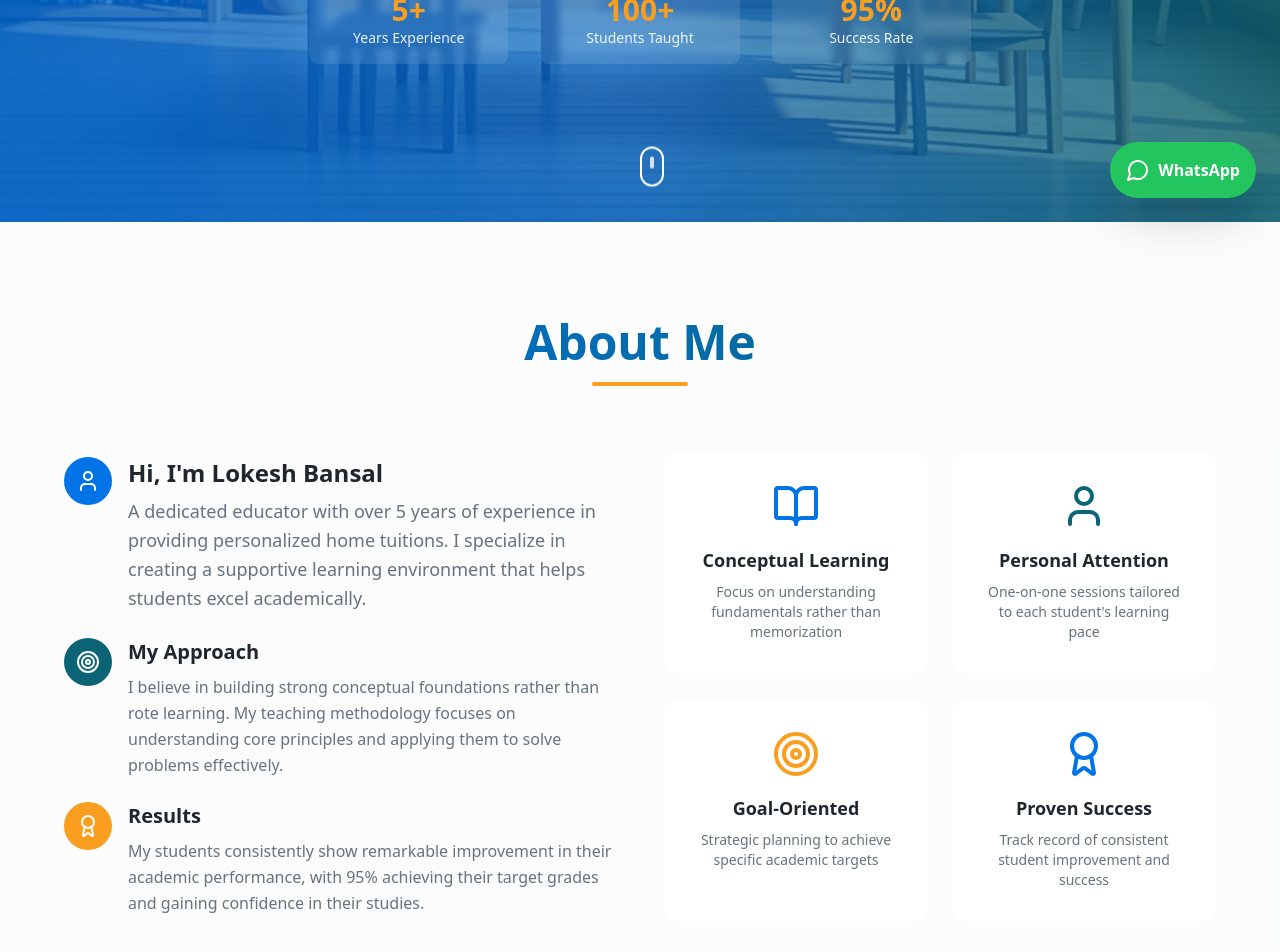
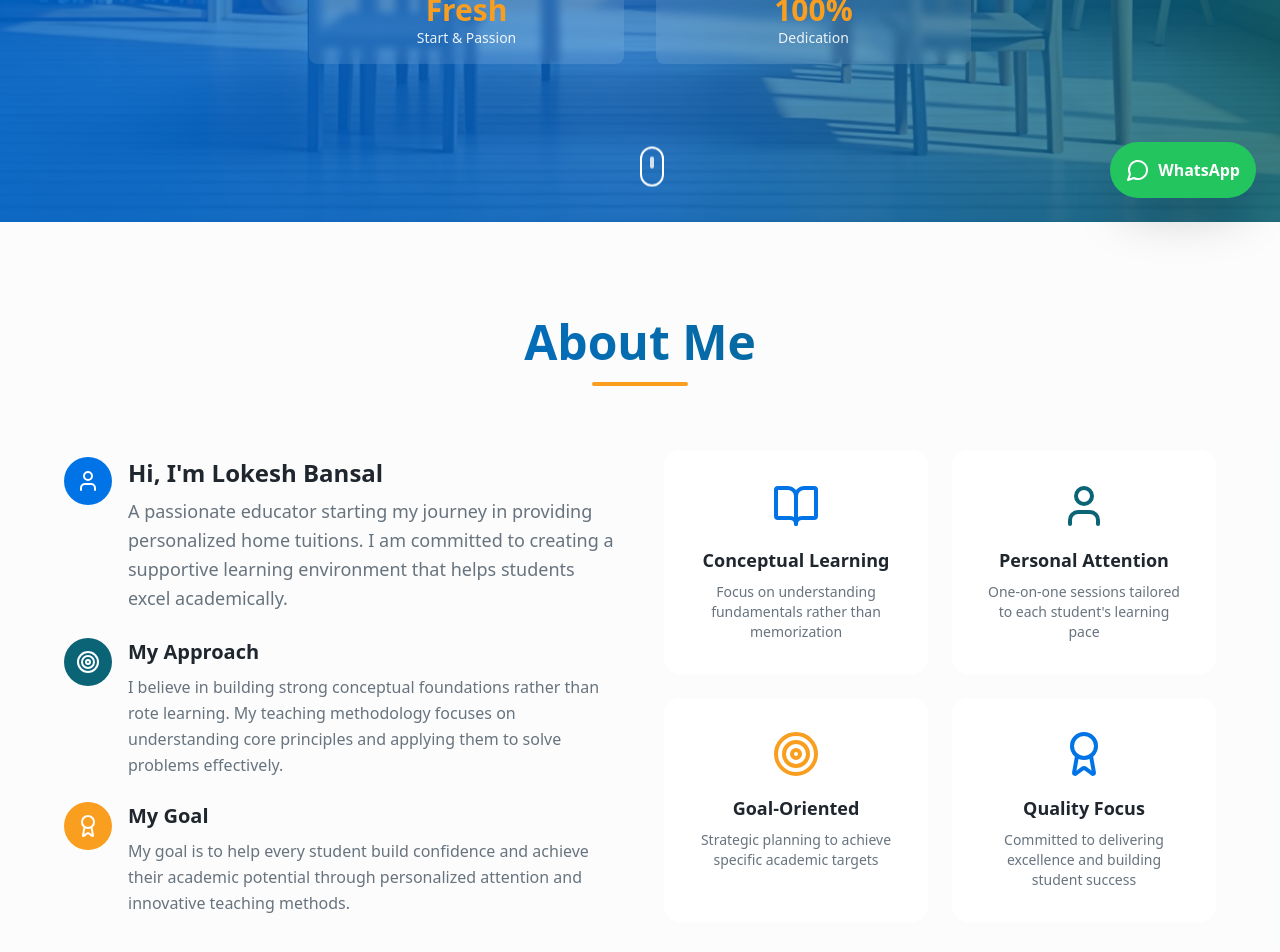
Before and after one commit to lokeshdeeg2005-cyber/learn-with-lokesh, a React (Vite) app: page / in a window 1280 px wide. Shown: the part 578-1530 px from the top of the page. Built offline with nearby package versions, Linux system fonts and the light colour scheme; the HTML template or start-up script is replaced by a standard one.

Commit message:
Refactor: Remove experience from About section

```diff
--- a/src/components/AboutSection.tsx
+++ b/src/components/AboutSection.tsx
@@ -21,8 +21,8 @@ const AboutSection = () => {
               <div>
                 <h3 className="text-2xl font-semibold mb-2">Hi, I'm Lokesh Bansal</h3>
                 <p className="text-muted-foreground text-lg leading-relaxed">
-                  A dedicated educator with over 5 years of experience in providing
-                  personalized home tuitions. I specialize in creating a supportive
+                  A passionate educator starting my journey in providing
+                  personalized home tuitions. I am committed to creating a supportive
                   learning environment that helps students excel academically.
                 </p>
               </div>
@@ -47,11 +47,11 @@ const AboutSection = () => {
                 <Award className="w-6 h-6 text-white" />
               </div>
               <div>
-                <h4 className="text-xl font-semibold mb-2">Results</h4>
+                <h4 className="text-xl font-semibold mb-2">My Goal</h4>
                 <p className="text-muted-foreground leading-relaxed">
-                  My students consistently show remarkable improvement in their
-                  academic performance, with 95% achieving their target grades
-                  and gaining confidence in their studies.
+                  My goal is to help every student build confidence and achieve
+                  their academic potential through personalized attention and
+                  innovative teaching methods.
                 </p>
               </div>
             </div>
@@ -85,9 +85,9 @@ const AboutSection = () => {
 
             <div className="card-professional text-center">
               <Award className="w-12 h-12 text-primary mx-auto mb-4" />
-              <h4 className="text-lg font-semibold mb-2">Proven Success</h4>
+              <h4 className="text-lg font-semibold mb-2">Quality Focus</h4>
               <p className="text-muted-foreground text-sm">
-                Track record of consistent student improvement and success
+                Committed to delivering excellence and building student success
               </p>
             </div>
           </div>
--- a/src/components/HeroSection.tsx
+++ b/src/components/HeroSection.tsx
@@ -58,18 +58,14 @@ const HeroSection = () => {
         </div>
 
         {/* Stats */}
-        <div className="mt-16 grid grid-cols-2 md:grid-cols-3 gap-8 text-center">
+        <div className="mt-16 grid grid-cols-2 gap-8 text-center">
           <div className="backdrop-blur-sm bg-white/10 rounded-lg p-4">
-            <div className="text-3xl font-bold text-accent">5+</div>
-            <div className="text-sm opacity-90">Years Experience</div>
+            <div className="text-3xl font-bold text-accent">Fresh</div>
+            <div className="text-sm opacity-90">Start & Passion</div>
           </div>
           <div className="backdrop-blur-sm bg-white/10 rounded-lg p-4">
-            <div className="text-3xl font-bold text-accent">100+</div>
-            <div className="text-sm opacity-90">Students Taught</div>
-          </div>
-          <div className="backdrop-blur-sm bg-white/10 rounded-lg p-4 col-span-2 md:col-span-1">
-            <div className="text-3xl font-bold text-accent">95%</div>
-            <div className="text-sm opacity-90">Success Rate</div>
+            <div className="text-3xl font-bold text-accent">100%</div>
+            <div className="text-sm opacity-90">Dedication</div>
           </div>
         </div>
       </div>
```
